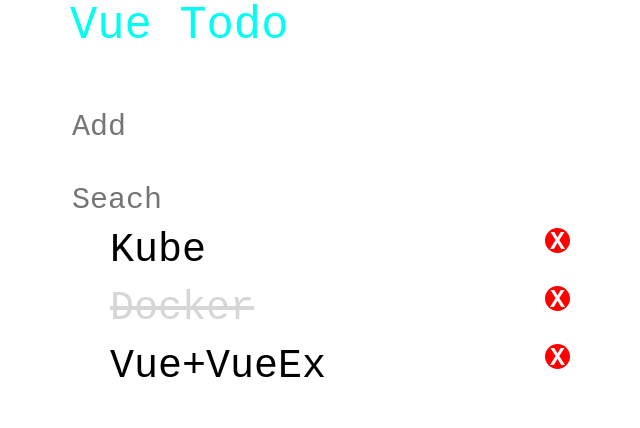
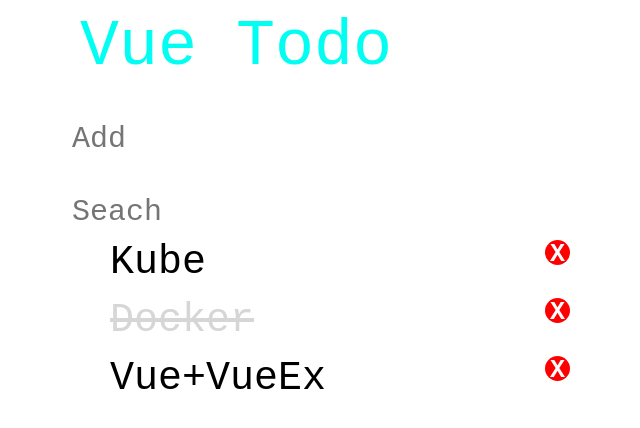
Before and after one commit to AliSawari/vue-todo, a Vue app: page / in a window 1280 px wide. Shown: the top 428 px of the page, without its empty margins (320-960 px from the left). Built offline with nearby package versions, Linux system fonts and the light colour scheme.

Commit message:
some styles

```diff
--- a/src/components/App.vue
+++ b/src/components/App.vue
@@ -23,13 +23,6 @@
 * {
   transition: 0.5s;
   font-family: monospace;
-}
-
-.welcome {
-  font-size: 3.5rem;
-  font-weight: initial;
-  text-align: left;
-  color: #00fff2;
 }
 
 html {
--- a/src/components/Welcome.vue
+++ b/src/components/Welcome.vue
@@ -7,5 +7,15 @@
 <script>
 export default {
   name: "Welcome"
+};
+</script>
+
+<style>
+.welcome {
+  font-size: 5rem;
+  font-weight: initial;
+  text-align: left;
+  color: #00fff2;
+  margin: 10px;
 }
-</script>
+</style>
```
